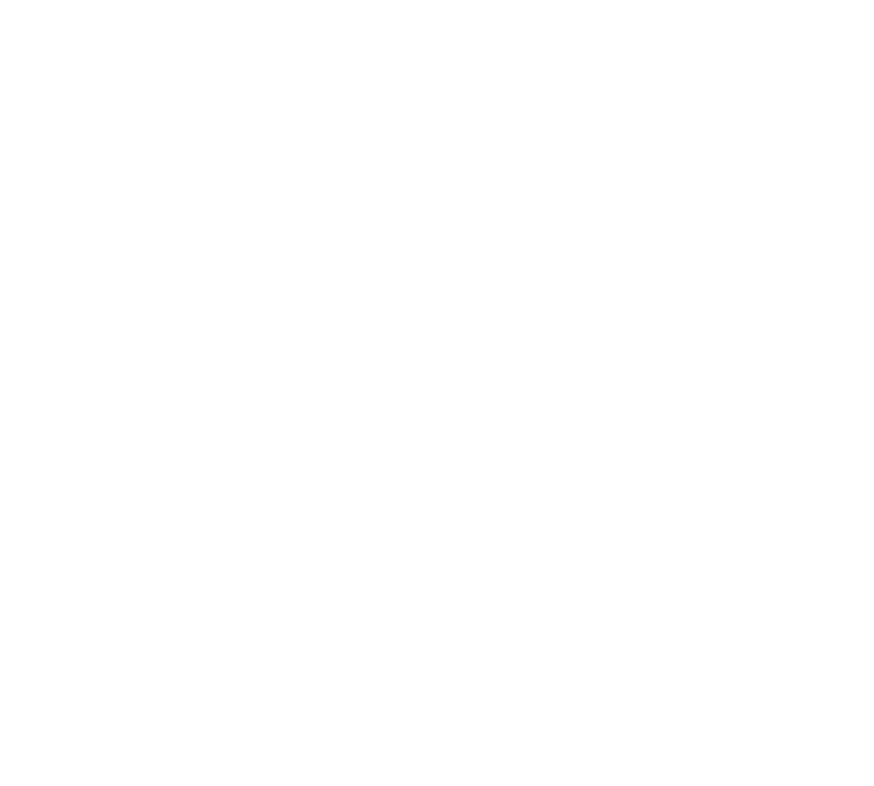
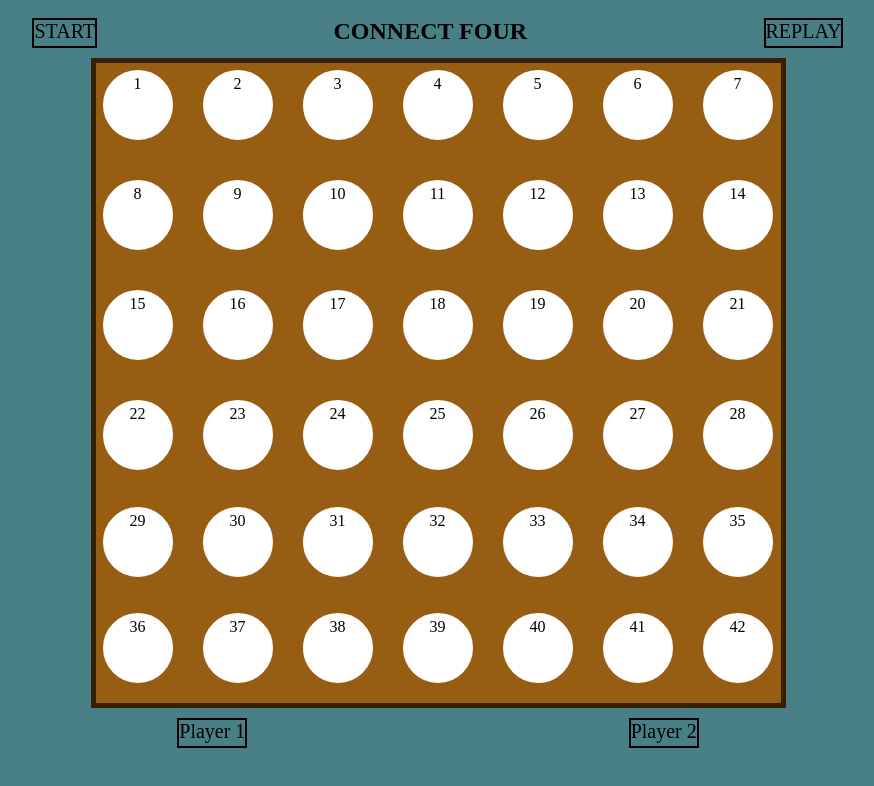
Before and after one commit to StevenB94/Connect-Four-Project, a plain HTML site: page index.HTML in a window 1280 px wide. Shown: the whole page, without its empty margins (202-1076 px from the left). Drawn offline with Linux system fonts and the light colour scheme.

Commit message:
Added more to CSS and HTML

```diff
--- a/css/style.css
+++ b/css/style.css
@@ -0,0 +1,65 @@
+* {
+    box-sizing: border-box;
+  }
+
+  body{
+      background-color: rgb(73, 127, 134);
+  }
+
+  h1 {
+      text-align: center;
+  }
+
+  nav {
+    display: flex;
+    height: 50px;
+    justify-content: space-evenly;
+  }
+  nav > div {
+    text-align: center;
+    font-size: 20px;
+    margin: 10px;
+    color: black;
+    border: 2px solid black;
+  }
+
+  nav > h1 {
+      margin: 10px;
+
+  }
+
+  footer {
+    display: flex;
+    height: 50px;
+    justify-content: space-evenly;
+  }
+
+  footer > div {
+    text-align: center;
+    font-size: 20px;
+    margin: 10px;
+    color: black;
+    border: 2px solid black;
+  }
+
+  .board {
+    margin: auto;
+    height: 650px;
+    width: 695px;
+    display: grid;
+    grid-gap: 10px;
+    background-color: rgb(150, 93, 19);
+    grid-template-columns: repeat(7, 90px);
+    grid-template-rows: 100px 100px 100px;
+    border: 5px solid rgb(54, 33, 4);
+  }
+
+  .board > div {
+      margin: 7px;
+      text-align: center;
+      border: 5px solid white;
+      border-radius: 50%;
+      background-color: white;
+      height: 70px;
+      width: 70px;
+  }
--- a/index.HTML
+++ b/index.HTML
@@ -11,5 +11,64 @@
 <body>
 
 
+    <nav class="menu">
+    <div id="start">START</div>
+    <h1>CONNECT FOUR</h1>
+    <div id="replay">REPLAY</div>
+    </nav>
+
+    <section class="board">
+        <div id="one">1</div>
+        <div id="two">2</div>
+        <div id="three">3</div>
+        <div id="four">4</div>
+        <div id="five">5</div>
+        <div id="six">6</div>
+        <div id="seven">7</div>
+        <div id="eight">8</div>
+        <div id="nine">9</div>
+        <div id="ten">10</div>
+        <div id="eleven">11</div>
+        <div id="twelve">12</div>
+        <div id="thirteen">13</div>
+        <div id="fourteen">14</div>
+        <div id="fifteen">15</div>
+        <div id="sixteen">16</div>
+        <div id="seventeen">17</div>
+        <div id="eighteen">18</div>
+        <div id="nineteen">19</div>
+        <div id="twenty">20</div>
+        <div id="twentytwo">21</div>
+        <div id="twentythree">22</div>
+        <div id="twentyfour">23</div>
+        <div id="twentyfive">24</div>
+        <div id="twentysix">25</div>
+        <div id="twentyseven">26</div>
+        <div id="twentyeight">27</div>
+        <div id="twentynine">28</div>
+        <div id="thirty">29</div>
+        <div id="thirtyone">30</div>
+        <div id="thirtytwo">31</div>
+        <div id="thirtythree">32</div>
+        <div id="thirtyfour">33</div>
+        <div id="thirtyfive">34</div>
+        <div id="thirtyfive">35</div>
+        <div id="thirtysix">36</div>
+        <div id="thirtyseven">37</div>
+        <div id="thirtyeight">38</div>
+        <div id="thirtynine">39</div>
+        <div id="fourty">40</div>
+        <div id="fourtyone">41</div>
+        <div id="fourtytwo">42</div>
+    </section>
+
+
+
+
+    <footer class="players">
+        <div id="playerOne">Player 1</div>
+        <div id="playerTwo">Player 2</div>
+    </footer>
+
 </body>
 </html>
```
